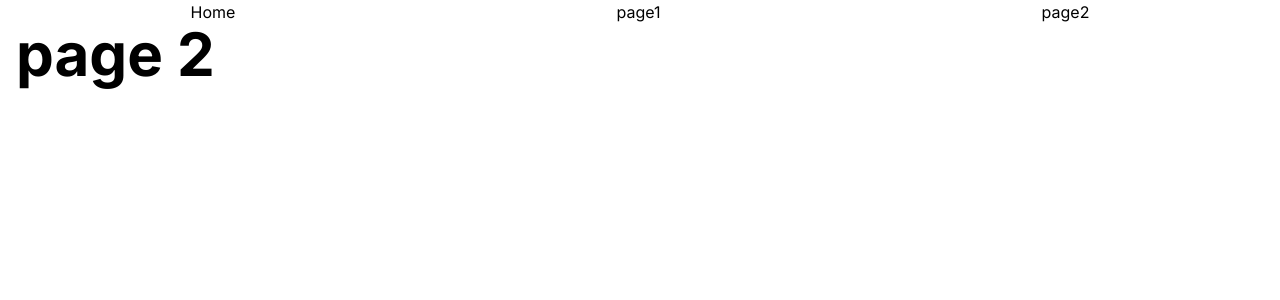
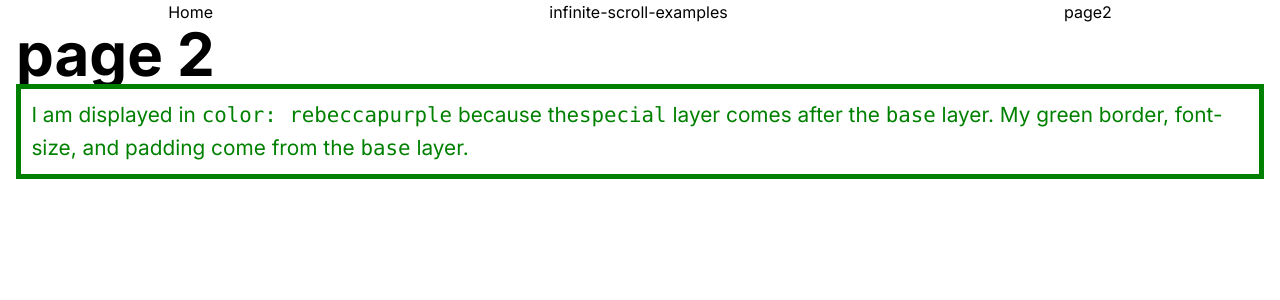
Before and after one commit to sergiycheck/nextjs-app-with-reproducible-examples, a Next.js app: page /page2 in a window 1280 px wide. Shown: the top 300 px of the page. Built offline with nearby package versions, Linux system fonts and the light colour scheme.

Commit message:
renamed folder names

```diff
--- a/src/app/globals.css
+++ b/src/app/globals.css
@@ -27,3 +27,20 @@ main {
     --background-end-rgb: 0, 0, 0;
   }
 }
+
+@layer base, special;
+
+@layer special {
+  .item {
+    color: rebeccapurple;
+  }
+}
+
+@layer base {
+  .item {
+    color: green;
+    border: 5px solid green;
+    font-size: 1.3em;
+    padding: 0.5em;
+  }
+}
--- a/src/app/page1/layout.tsx
+++ b/src/app/infinite-scroll-examples/layout.tsx
@@ -5,9 +5,11 @@ export default function Page1Layout({ children }: { children: React.ReactNode })
     <section className="grid sm:grid-cols-3 gap-4">
       <nav>
         <ul className="flex flex-col">
-          <Link href="/page1">react-infinite-scroll-component</Link>
-          <Link href="/page1/react-virtualized">react-virtualized</Link>
-          <Link href="/page1/tanstack-query-virtual">tanstack-query-virtual</Link>
+          <Link href="/infinite-scroll-examples">react-infinite-scroll-component</Link>
+          <Link href="/infinite-scroll-examples/react-virtualized">react-virtualized</Link>
+          <Link href="/infinite-scroll-examples/tanstack-query-virtual">
+            tanstack-query-virtual
+          </Link>
         </ul>
       </nav>
 
--- a/src/app/layout.tsx
+++ b/src/app/layout.tsx
@@ -19,7 +19,7 @@ export default function RootLayout({ children }: { children: React.ReactNode })
           <nav>
             <ul className="flex flex-row justify-around">
               <Link href="/">Home</Link>
-              <Link href="/page1">page1</Link>
+              <Link href="/infinite-scroll-examples">infinite-scroll-examples</Link>
               <Link href="/page2">page2</Link>
             </ul>
           </nav>
--- a/src/app/page2/page.tsx
+++ b/src/app/page2/page.tsx
@@ -2,6 +2,12 @@ export default function Page2() {
   return (
     <>
       <h1 className="text-6xl font-bold">page 2</h1>
+
+      <div className="item">
+        I am displayed in <code>color: rebeccapurple</code> because the
+        <code>special</code> layer comes after the <code>base</code> layer. My green border,
+        font-size, and padding come from the <code>base</code> layer.
+      </div>
     </>
   );
 }
```
Also changed, not shown: src/app/infinite-scroll-examples/page.tsx (renamed from src/app/page1/page.tsx), src/app/infinite-scroll-examples/react-virtualized/page.tsx (renamed from src/app/page1/react-virtualized/page.tsx), src/app/infinite-scroll-examples/tanstack-query-virtual/page.tsx (renamed from src/app/page1/tanstack-query-virtual/page.tsx).
